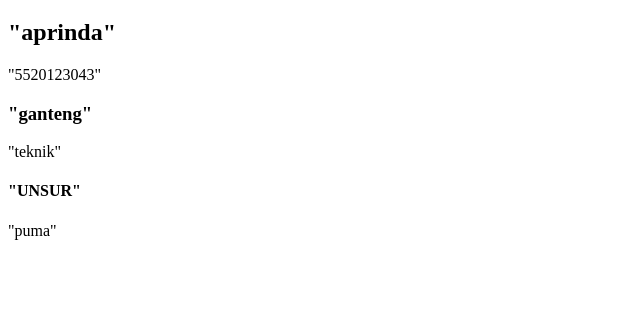
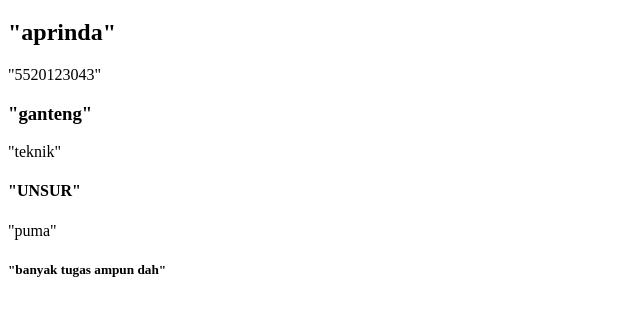
Before and after one commit to aprinda394/pwd4_aprinda, a plain HTML site: page index.html in a window 1280 px wide. Shown: the part 61-376 px from the top of the page, without its empty margins (0-640 px from the left). Drawn offline with Linux system fonts and the light colour scheme.

Commit message:
banyak tugas ampun dah

```diff
--- a/index.html
+++ b/index.html
@@ -13,5 +13,6 @@
     <p>"teknik"</p>
     <h4>"UNSUR"</h4>
     <p>"puma"</p>
+    <h5>"banyak tugas ampun dah"</h5>
 </body>
 </html>
```
